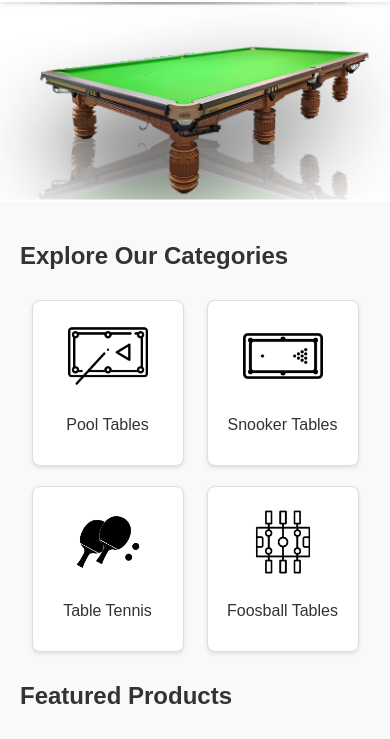
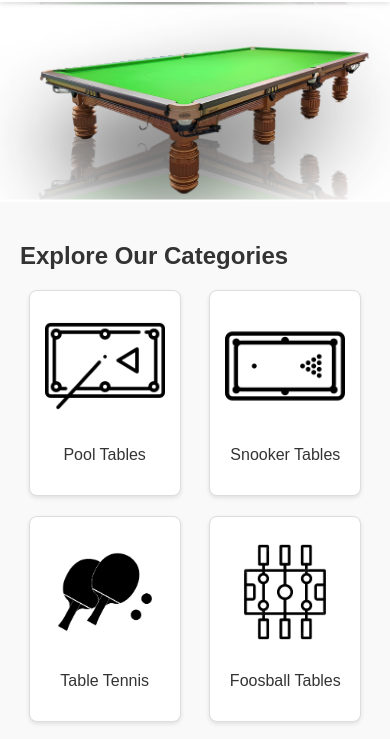
Before and after one commit to chiragjha1/JBB, a plain HTML site: page index.html in a window 390 px wide. Shown: the part 66-805 px from the top of the page. Drawn offline with Linux system fonts and the light colour scheme.

Commit message:
Update for media queries, image distortion index.html

```diff
--- a/index.html
+++ b/index.html
@@ -61,9 +61,10 @@
         /* Categories section styling */
         .categories {
             display: flex;
-            justify-content: space-around;
+            justify-content: space-evenly;
             flex-wrap: wrap;
             margin: 20px 0;
+            gap: 20px;
         }
 
         .categories:focus {
@@ -79,7 +80,6 @@
             border: 1px solid #ddd;
             border-radius: 8px;
             box-shadow: 0 2px 4px rgba(0, 0, 0, 0.1);
-            margin: 10px;
             cursor: pointer;
             transition: transform 0.3s;
         }
@@ -113,6 +113,11 @@
             width: calc(50% - 20px);
         }
 
+        .product img, .category img {
+            max-width: 100%;
+            height: auto;
+            object-fit: contain;
+        }
         /* Product image styling */
         .product img {
             max-width: 100%;
```
Lines whose indentation alone changed are shown as unchanged.
